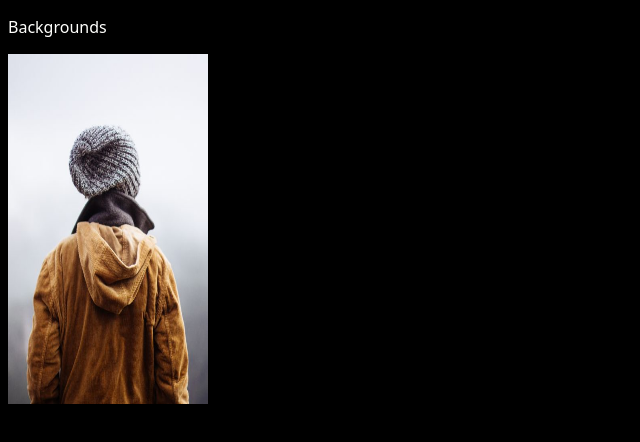
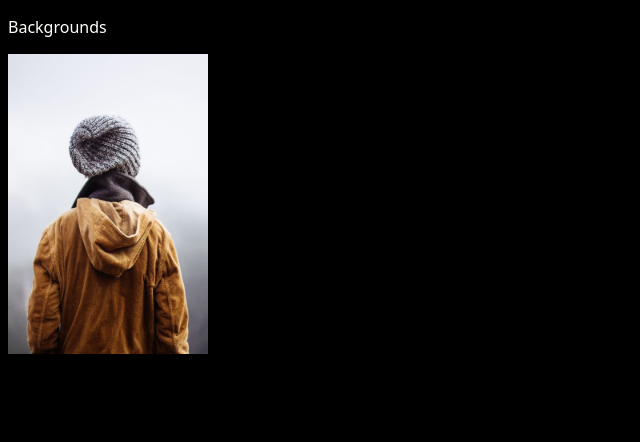
Before and after one commit to amirabbasnajafi/cheghoneh, an Astro site: page /background in a window 1280 px wide. Shown: the whole page, without its empty margins (0-640 px from the left). Built offline with nearby package versions, Linux system fonts and the light colour scheme; Astro itself is replaced by a stand-in of ours.

Commit message:
change the dimensions and size of the photo2

```diff
--- a/src/pages/background/index.astro
+++ b/src/pages/background/index.astro
@@ -10,5 +10,5 @@ import Card from "../../components/Card.astro";
 	src="/files/background/img_girl.jpg"
 	alt="girl a jacket"
 	width="200"
-	height="350"
+	height="300"
 />
```
